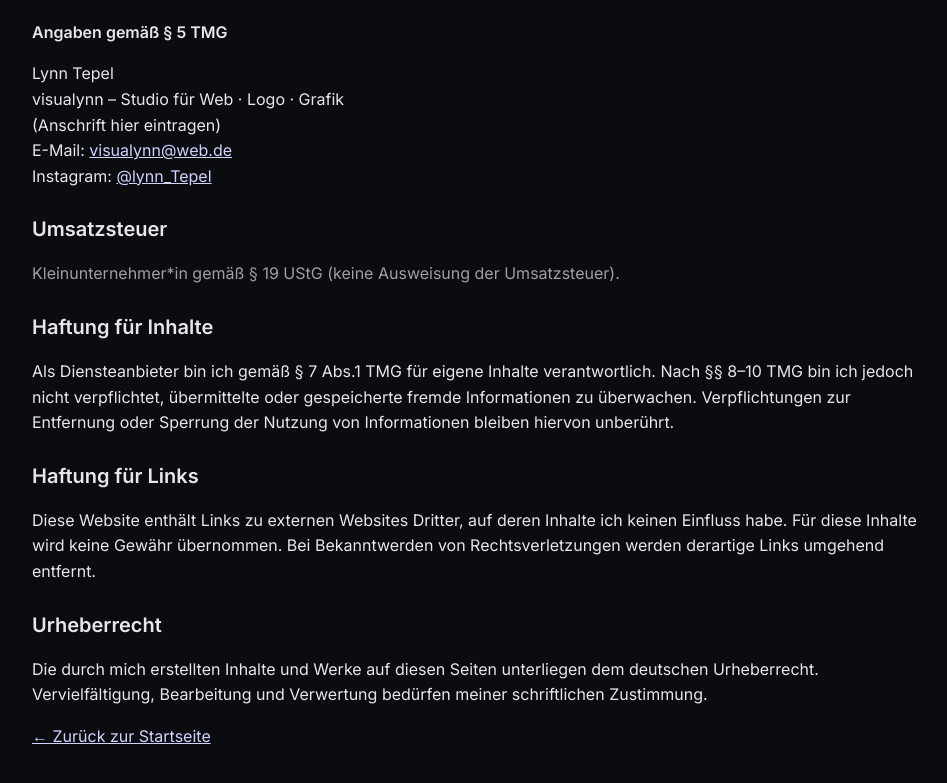
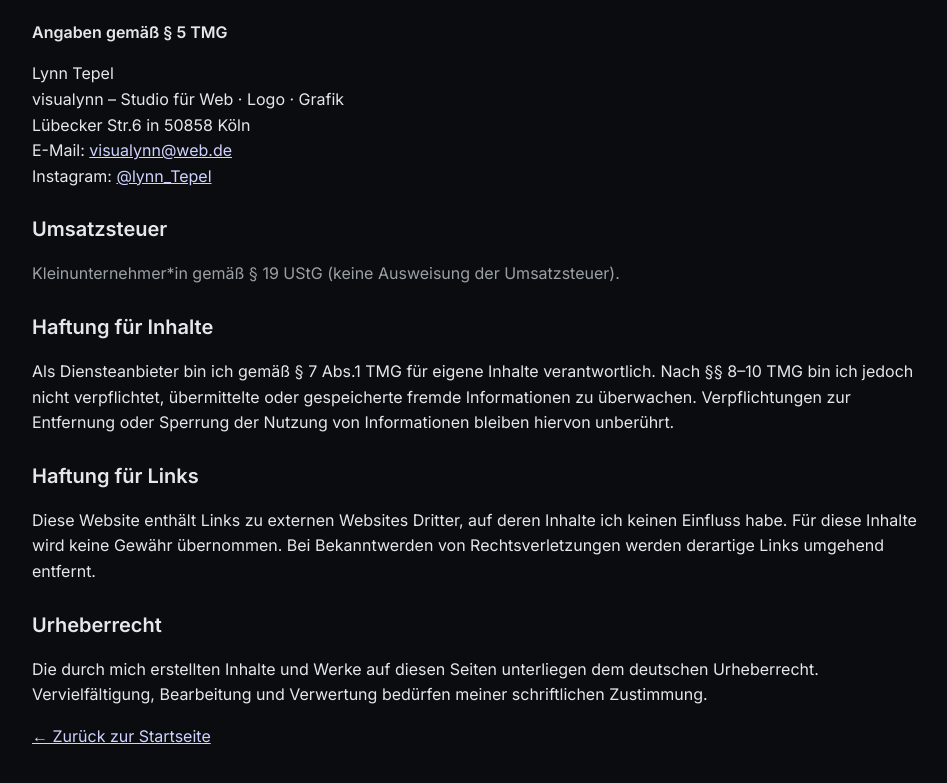
Before and after one commit to lynntepel/visualynn, a plain HTML site: page impressum.html in a window 1280 px wide. Shown: the part 81-864 px from the top of the page, without its empty margins (158-1105 px from the left). Drawn offline with Linux system fonts and the light colour scheme.

Commit message:
Update impressum.html

```diff
--- a/impressum.html
+++ b/impressum.html
@@ -17,7 +17,7 @@
   <p>
     Lynn Tepel<br>
     visualynn – Studio für Web · Logo · Grafik<br>
-    (Anschrift hier eintragen)<br>
+    Lübecker Str.6 in 50858 Köln<br>
     E-Mail: <a href="mailto:visualynn@web.de">visualynn@web.de</a><br>
     Instagram: <a href="https://instagram.com/lynn_Tepel" target="_blank" rel="noreferrer noopener">@lynn_Tepel</a>
   </p>
```
